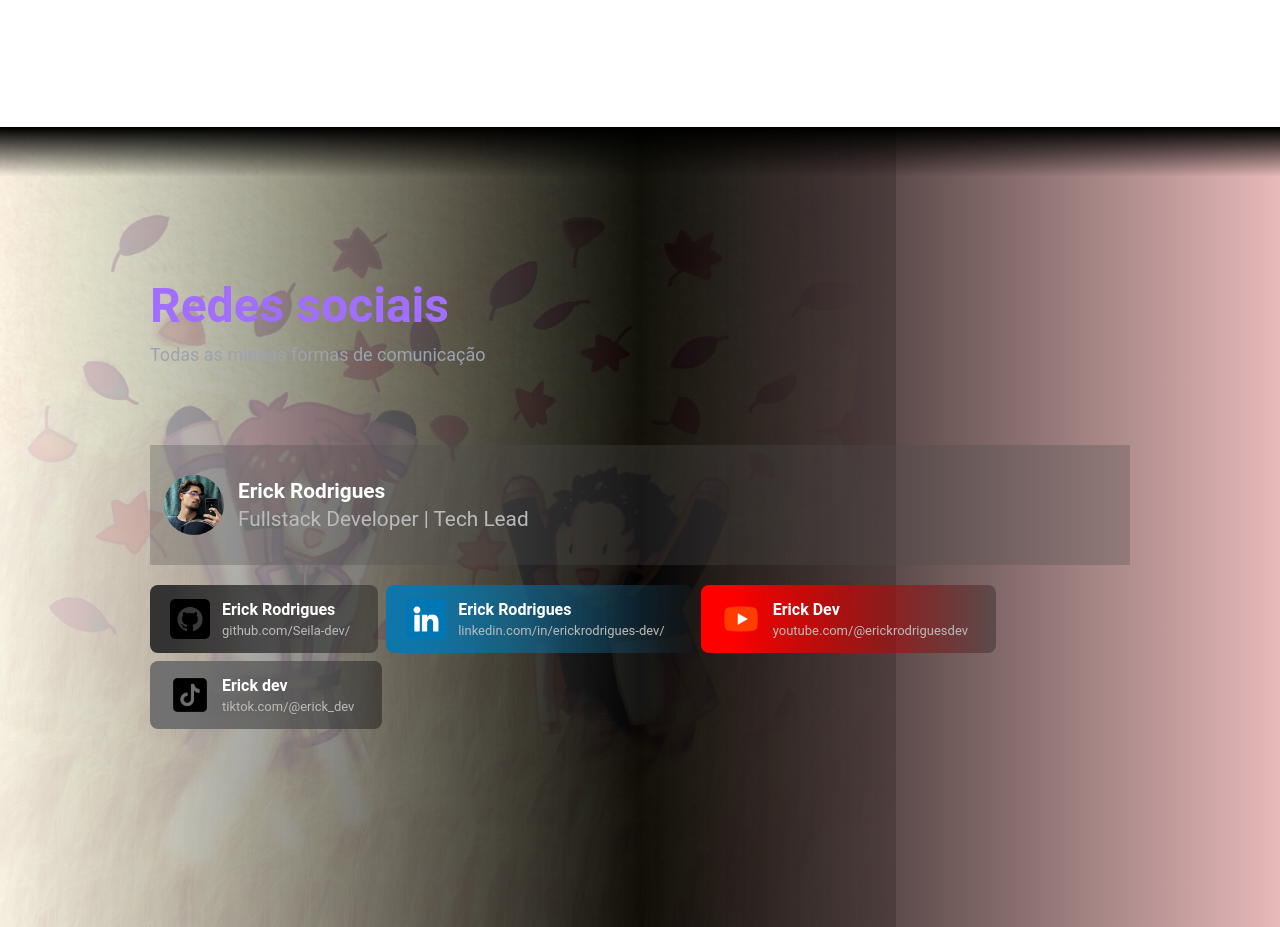
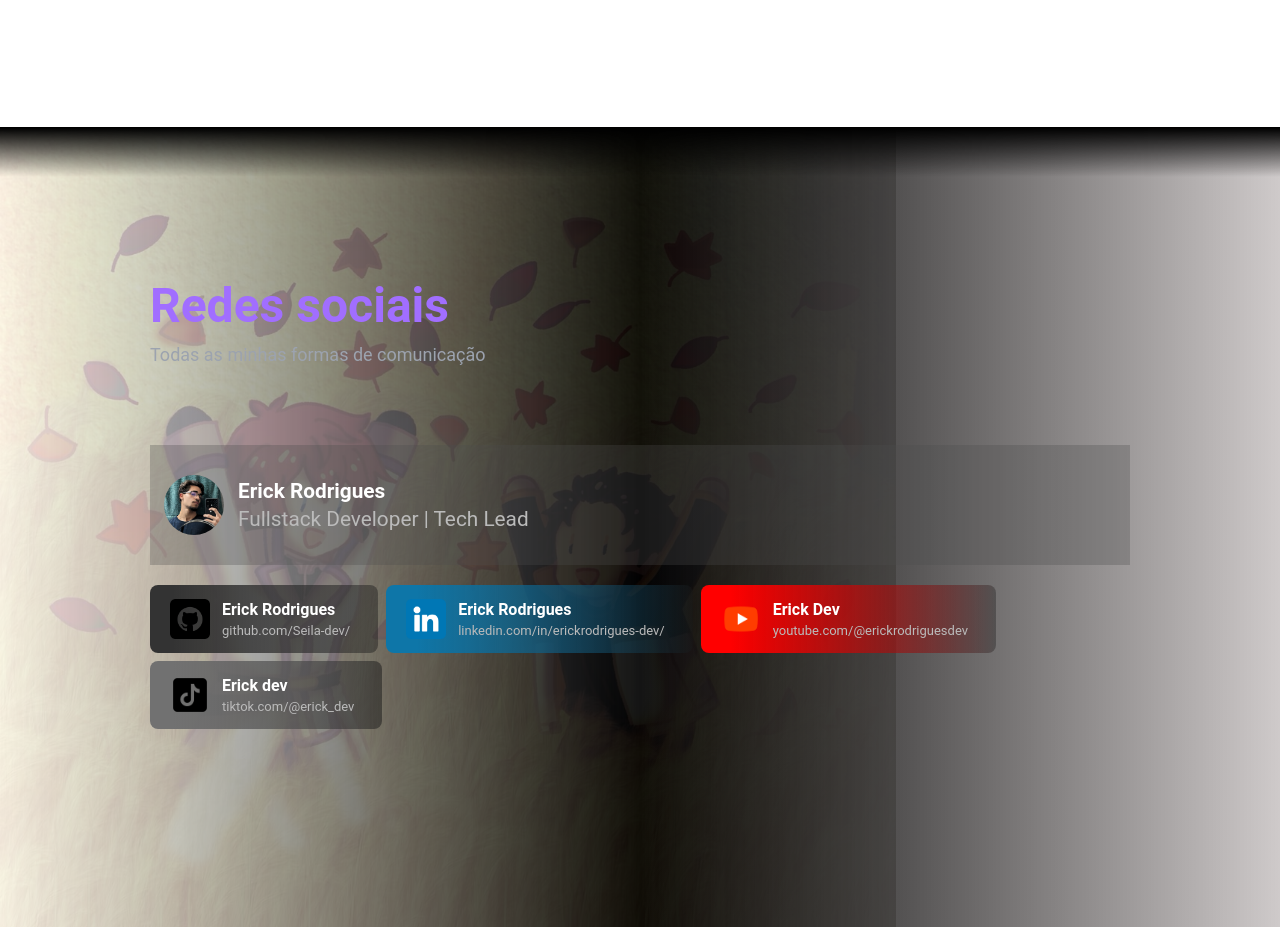
Before and after one commit to Seila-dev/my-portfolio, a React (Vite) app: page / in a window 1280 px wide. Shown: the part 3180-4107 px from the top of the page. Built offline with nearby package versions, Linux system fonts and the light colour scheme.

Commit message:
fix: minor fixes

```diff
--- a/src/components/SocialMedia/index.tsx
+++ b/src/components/SocialMedia/index.tsx
@@ -88,7 +88,7 @@ const Section = styled.section`
   gap: 20px;
   z-index: -1;
   overflow: hidden;
-  background: linear-gradient(to left, #ac010145, #000, transparent);
+  background: linear-gradient(to left, #4c3b3b45, #000, transparent);
 
   /* Imagem da biblioteca no canto direito */
   &::before {
```
